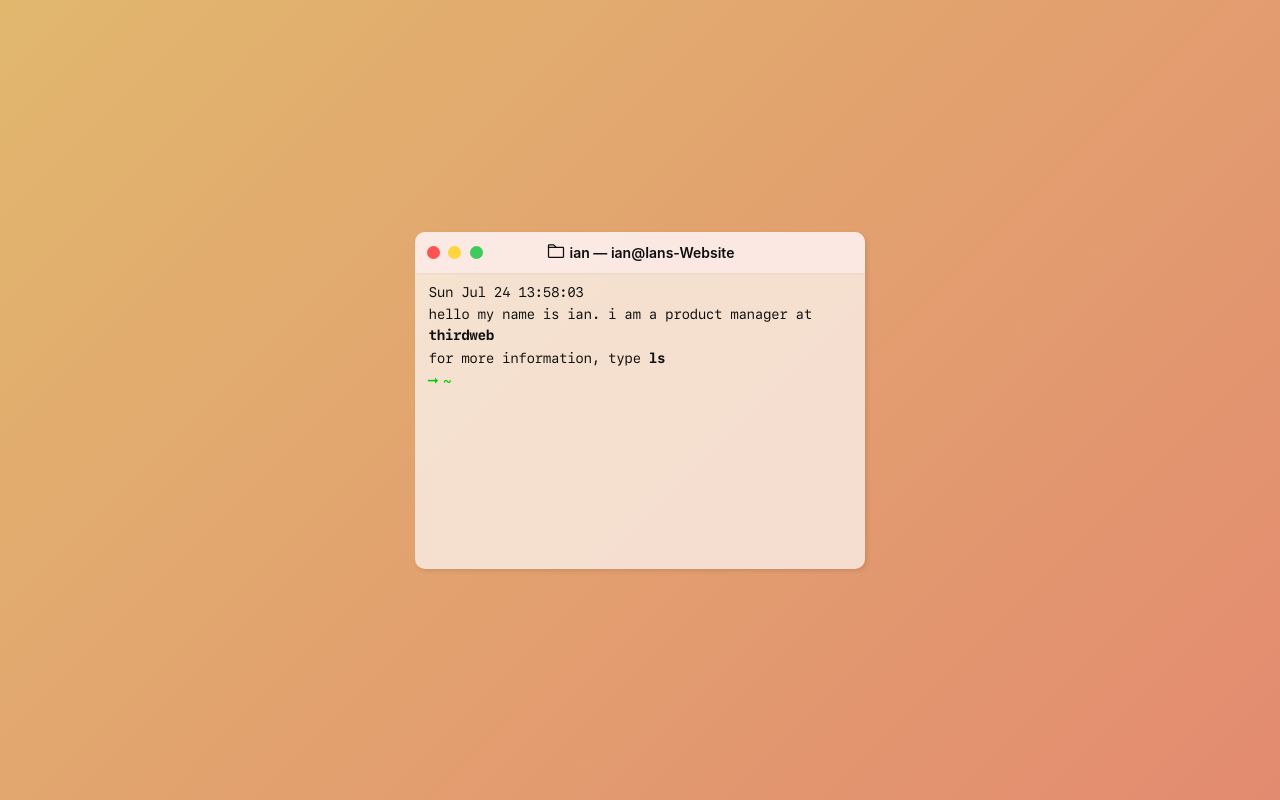
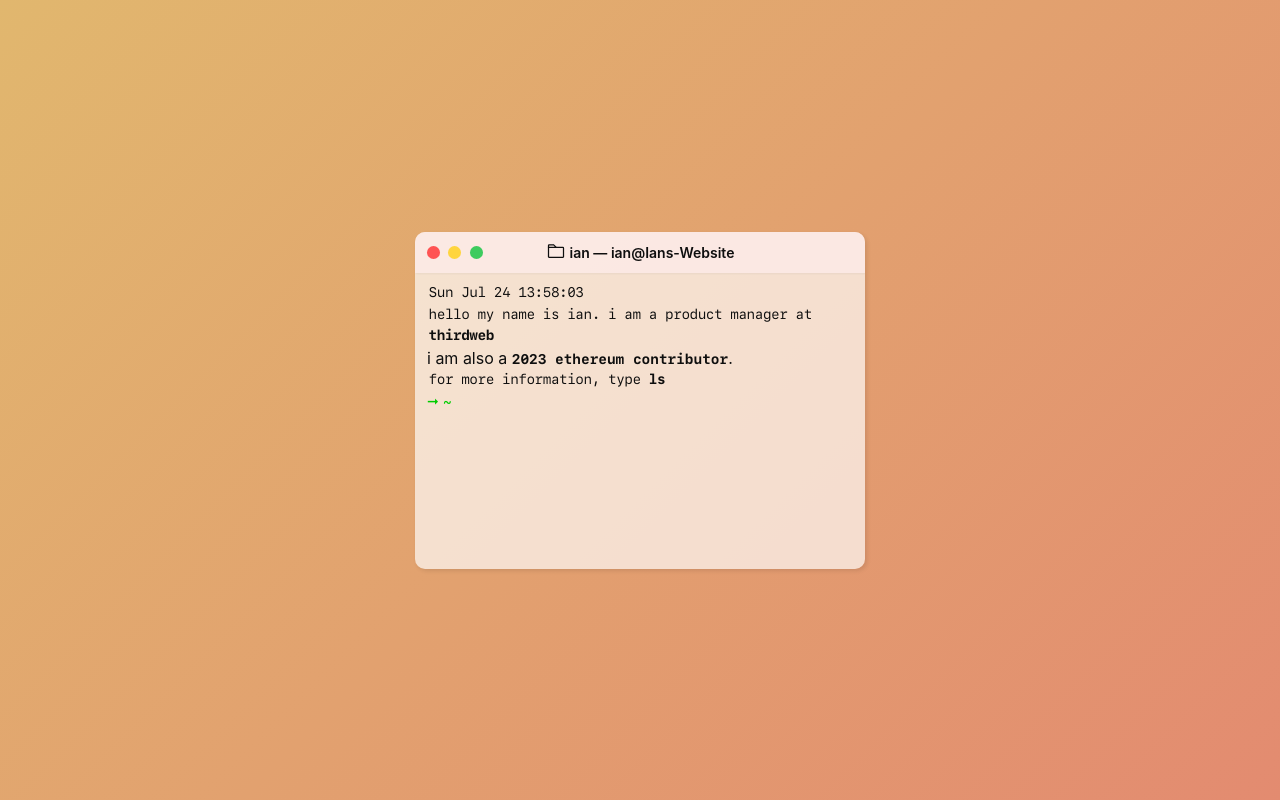
Before and after one commit to iankm/portfolio, a Next.js app: page / in a window 1280 px wide. Built offline with nearby package versions, Linux system fonts and the light colour scheme.

Commit message:
Add twitter, fix link size

```diff
--- a/components/Window.tsx
+++ b/components/Window.tsx
@@ -95,14 +95,29 @@ export const Window: React.FC<WindowProps> = ({
             </a>
           </p>
         </Delayed>
-        <Delayed waitBeforeShow={800}>
+        <Delayed waitBeforeShow={750}>
+          i am also a{' '}
+          <a
+            className={styles.textlink}
+            href="https://collectors.poap.xyz/token/6916266"
+            onClick={(e: any) => {
+              e.stopPropagation();
+            }}
+            rel="noreferrer"
+            target="_blank"
+          >
+            2023 ethereum contributor
+          </a>
+          .
+        </Delayed>
+        <Delayed waitBeforeShow={1000}>
           <p className={styles.text}>
             for more information, type{' '}
             <span className={styles.textlink}>ls</span>
           </p>
         </Delayed>
         <History commands={commands} />
-        <Delayed waitBeforeShow={1000}>
+        <Delayed waitBeforeShow={1250}>
           <Input
             customRef={childInputRef}
             autofocus={true}
--- a/styles/Home.module.css
+++ b/styles/Home.module.css
@@ -178,6 +178,7 @@
 
 .textlink {
   font-family: 'SF Mono Bold', 'Courier New';
+  font-size: 14px;
 }
 
 .main {
--- a/utils/prompts.ts
+++ b/utils/prompts.ts
@@ -15,6 +15,8 @@ export const prompts = (command: Command) => {
       return responses.redirectPrompt('thirdweb');
     case 'parcel':
       return responses.redirectPrompt('parcel');
+    case 'twitter':
+      return responses.redirectPrompt('twitter');
     case 'ong':
       return responses.redirectPrompt('know your meme');
     case 'onrepeat':
--- a/utils/responses.tsx
+++ b/utils/responses.tsx
@@ -5,7 +5,7 @@ export const list = (folder: string) => {
     case '~':
       return (
         <p className={styles.text}>
-          .. thirdweb linkedin parcel onrepeat clear
+          .. thirdweb parcel linkedin twitter onrepeat clear
         </p>
       );
     case '..':
@@ -116,8 +116,8 @@ export const redirect = (dest: string) => {
         break;
       case 'thirdweb':
         window.open('https://thirdweb.com/');
-      case 'eliza':
-        window.open('https://github.com/');
+      case 'twitter':
+        window.open('https://x.com/ianiscooldoteth');
       case 'ong':
         window.open('https://knowyourmeme.com/memes/on-god');
         break;
```
